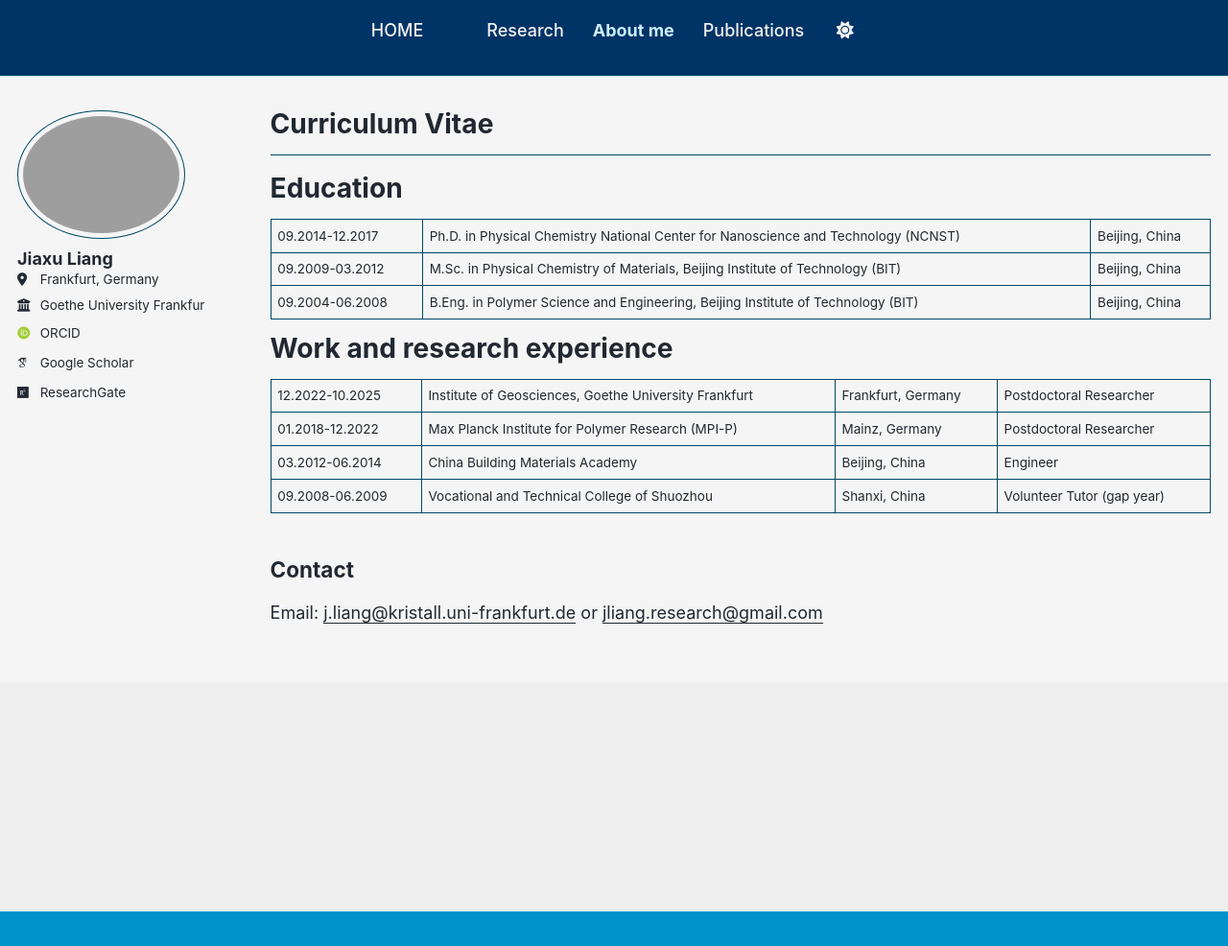
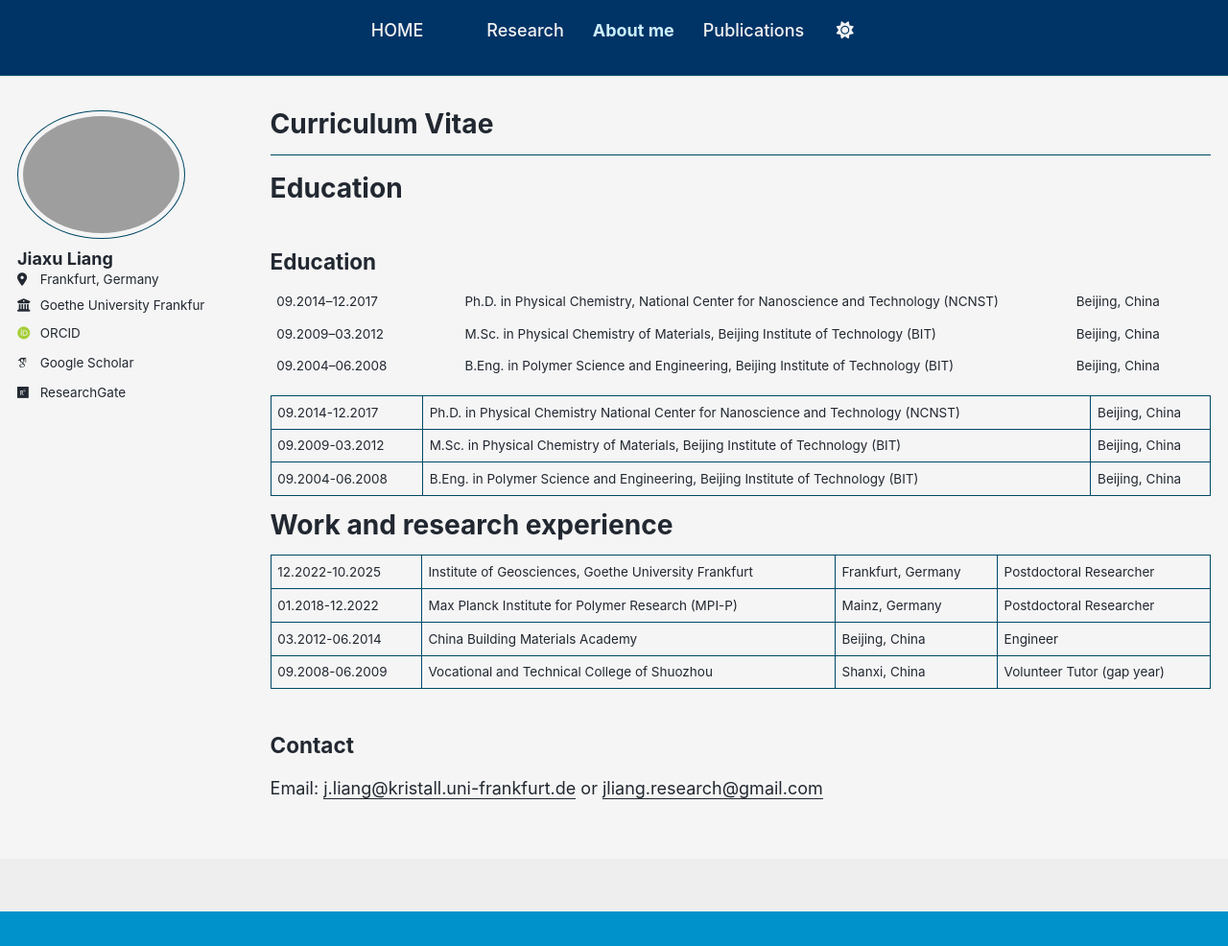
Before and after one commit to liangjiaxu-research/liangjiaxu-research.github.io, a Jekyll site: the page built from _pages/cv.md, in a window 1280 px wide and 986 px high. Shown: the whole window at 96% size. Built offline with Jekyll 4.4.1, drawn with Linux system fonts in a browser that asks for light colours; some web fonts are replaced; a script bundle is joined from its source files by our own code; library files that are not in the unit come from our copies.

Commit message:
Update cv.md

```diff
--- a/_pages/cv.md
+++ b/_pages/cv.md
@@ -13,6 +13,40 @@ redirect_from:
 
 
 # Education
+
+<h2>Education</h2>
+
+<table style="border:none; width:100%;">
+<tr>
+<td style="border:none; width:20%;">09.2014–12.2017</td>
+<td style="border:none; width:65%;">
+Ph.D. in Physical Chemistry, National Center for Nanoscience and Technology (NCNST)
+</td>
+<td style="border:none; width:15%;">
+Beijing, China
+</td>
+</tr>
+
+<tr>
+<td style="border:none;">09.2009–03.2012</td>
+<td style="border:none;">
+M.Sc. in Physical Chemistry of Materials, Beijing Institute of Technology (BIT)
+</td>
+<td style="border:none;">
+Beijing, China
+</td>
+</tr>
+
+<tr>
+<td style="border:none;">09.2004–06.2008</td>
+<td style="border:none;">
+B.Eng. in Polymer Science and Engineering, Beijing Institute of Technology (BIT)
+</td>
+<td style="border:none;">
+Beijing, China
+</td>
+</tr>
+</table>
 
 | 09.2014-12.2017 | Ph.D. in Physical Chemistry  National Center for Nanoscience and Technology (NCNST) | Beijing, China
 | 09.2009-03.2012 | M.Sc. in Physical Chemistry of Materials, Beijing Institute of Technology (BIT) | Beijing, China
```
